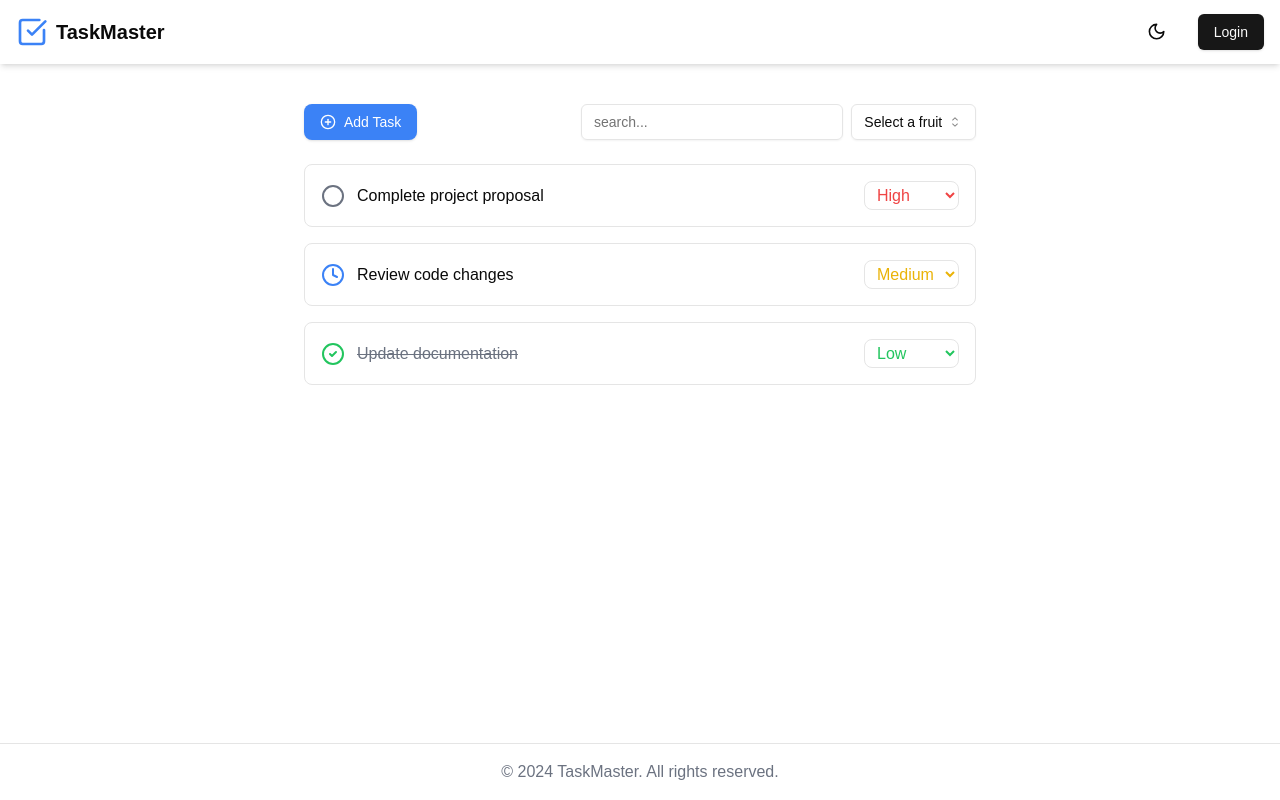
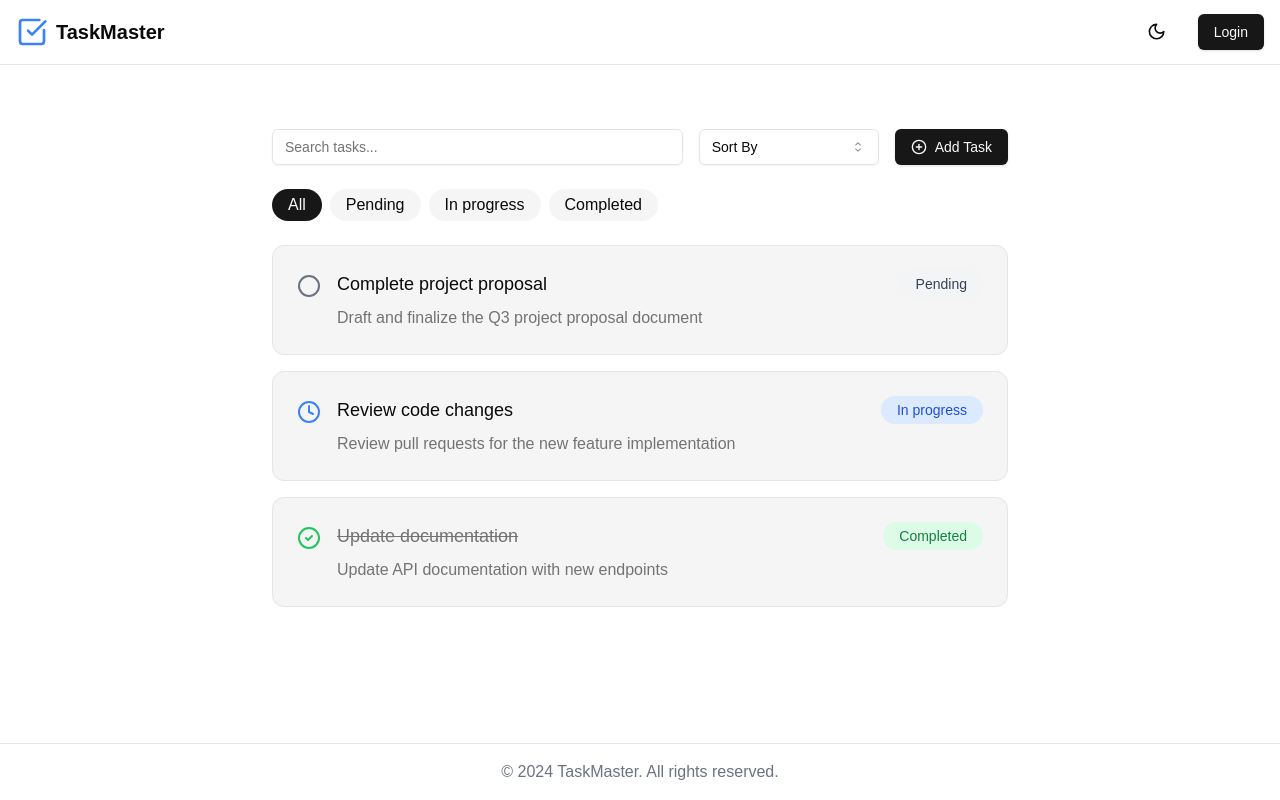
Before and after one commit to hyper-dot/taskmaster-client, a Next.js app: page / in a window 1280 px wide. Built offline with nearby package versions, Linux system fonts and the light colour scheme.

Commit message:
👌 IMPROVE: dashboard UI finalize

```diff
--- a/package.json
+++ b/package.json
@@ -34,6 +34,8 @@
     "eslint": "^8",
     "eslint-config-next": "14.2.15",
     "postcss": "^8",
+    "prettier": "^3.3.3",
+    "prettier-plugin-tailwindcss": "^0.6.8",
     "tailwindcss": "^3.4.1",
     "typescript": "^5"
   }
--- a/src/app/globals.css
+++ b/src/app/globals.css
@@ -41,7 +41,7 @@ body {
     --radius: 0.5rem;
   }
   .dark {
-    --background: 0 0% 3.9%;
+    --background: 0 0% 10%;
     --foreground: 0 0% 98%;
     --card: 0 0% 3.9%;
     --card-foreground: 0 0% 98%;
--- a/src/app/page.tsx
+++ b/src/app/page.tsx
@@ -4,45 +4,45 @@ import { PlusCircle, CheckCircle2, Circle, Clock } from "lucide-react";
 import { Input } from "@/components/ui/input";
 import { Button } from "@/components/ui/button";
 import { SortBy } from "@/components/dashboard/SortBy";
+import { cn } from "@/lib/utils";
+
+// Updated type definitions
+type TaskStatus = "pending" | "in-progress" | "completed";
+
+interface Task {
+  id: number;
+  title: string;
+  description: string;
+  status: TaskStatus;
+}
+
+type StatusTransitions = {
+  [K in TaskStatus]: TaskStatus;
+};
 
 const TaskManager: React.FC = () => {
   const [tasks, setTasks] = useState<Task[]>([
     {
       id: 1,
       title: "Complete project proposal",
+      description: "Draft and finalize the Q3 project proposal document",
       status: "pending",
-      priority: "high",
     },
     {
       id: 2,
       title: "Review code changes",
+      description: "Review pull requests for the new feature implementation",
       status: "in-progress",
-      priority: "medium",
     },
     {
       id: 3,
       title: "Update documentation",
+      description: "Update API documentation with new endpoints",
       status: "completed",
-      priority: "low",
     },
   ]);
 
-  const [newTask, setNewTask] = useState<string>("");
-
-  const addTask = (e: React.FormEvent): void => {
-    e.preventDefault();
-    if (!newTask.trim()) return;
-
-    const task: Task = {
-      id: Date.now(),
-      title: newTask,
-      status: "pending",
-      priority: "medium",
-    };
-
-    setTasks([task, ...tasks]);
-    setNewTask("");
-  };
+  const [activeFilter, setActiveFilter] = useState<TaskStatus | "all">("all");
 
   const updateStatus = (taskId: number, newStatus: TaskStatus): void => {
     setTasks(
@@ -50,23 +50,6 @@ const TaskManager: React.FC = () => {
         task.id === taskId ? { ...task, status: newStatus } : task,
       ),
     );
-  };
-
-  const updatePriority = (taskId: number, newPriority: TaskPriority): void => {
-    setTasks(
-      tasks.map((task) =>
-        task.id === taskId ? { ...task, priority: newPriority } : task,
-      ),
-    );
-  };
-
-  const getPriorityColor = (priority: TaskPriority): string => {
-    const colors: Record<TaskPriority, string> = {
-      high: "text-red-500",
-      medium: "text-yellow-500",
-      low: "text-green-500",
-    };
-    return colors[priority];
   };
 
   const getStatusIcon = (status: TaskStatus): JSX.Element => {
@@ -78,6 +61,15 @@ const TaskManager: React.FC = () => {
     return icons[status];
   };
 
+  const getStatusBadgeColor = (status: TaskStatus): string => {
+    const colors: Record<TaskStatus, string> = {
+      pending: "bg-gray-100 text-gray-700",
+      "in-progress": "bg-blue-100 text-blue-700",
+      completed: "bg-green-100 text-green-700",
+    };
+    return colors[status];
+  };
+
   // Type-safe status transitions
   const statusTransitions: StatusTransitions = {
     pending: "in-progress",
@@ -85,64 +77,100 @@ const TaskManager: React.FC = () => {
     completed: "pending",
   };
 
+  const filteredTasks = tasks.filter(
+    (task) => activeFilter === "all" || task.status === activeFilter,
+  );
+
   return (
-    <div className="max-w-2xl mx-auto my-10">
-      <form onSubmit={addTask} className="flex gap-2 mb-6 justify-between">
+    <div className="max-w-3xl mx-auto mb-4 md:my-10 px-4">
+      <div className="flex flex-col gap-6">
+        {/* Header Section */}
+        <div className="flex justify-between items-center"></div>
+
+        {/* Search and Filter Section */}
+        <div className="flex flex-col sm:flex-row gap-4">
+          <Input placeholder="Search tasks..." className="md:flex-1" />
+          <div className="flex gap-4">
+            <SortBy />
+
             <Button
-          type="submit"
-          className="flex items-center gap-2 px-4 py-2 bg-blue-500 text-white rounded-lg hover:bg-blue-600 transition-colors"
+              onClick={() => {
+                // Add dialog open logic here
+              }}
+              className="flex items-center gap-2"
             >
               <PlusCircle className="w-5 h-5" />
               Add Task
             </Button>
+          </div>
+        </div>
 
-        <div className="flex gap-2">
-          <Input placeholder="search..." />
-          <SortBy />
+        {/* Status Filter Tabs */}
+        <div className="flex gap-2 flex-wrap">
+          {["all", "pending", "in-progress", "completed"].map((status) => (
+            <button
+              key={status}
+              onClick={() => setActiveFilter(status as TaskStatus | "all")}
+              className={cn(
+                "px-4 py-1 text-sm md:text-base rounded-full font-medium transition-colors",
+                activeFilter === status
+                  ? "bg-primary text-primary-foreground"
+                  : "bg-secondary hover:bg-secondary/80",
+              )}
+            >
+              {status === "all"
+                ? "All"
+                : status.charAt(0).toUpperCase() +
+                  status.slice(1).replace("-", " ")}
+            </button>
+          ))}
         </div>
-      </form>
 
+        {/* Tasks List */}
         <div className="space-y-4">
-        {tasks.map((task: Task) => (
+          {filteredTasks.map((task: Task) => (
             <div
               key={task.id}
-            className="p-4 border rounded-lg hover:shadow-md transition-shadow"
+              className="p-6 border rounded-xl transition-all bg-secondary"
             >
-            <div className="flex items-center justify-between">
-              <div className="flex items-center gap-3">
+              <div className="flex items-start gap-4">
                 <button
                   onClick={() =>
                     updateStatus(task.id, statusTransitions[task.status])
                   }
-                  className="hover:scale-110 transition-transform"
+                  className="mt-1 hover:scale-110 transition-transform"
                 >
                   {getStatusIcon(task.status)}
                 </button>
-                <span
-                  className={
-                    task.status === "completed"
-                      ? "line-through text-gray-500"
-                      : ""
-                  }
+
+                <div className="flex-1 relative">
+                  <div className="flex items-center justify-between mb-2">
+                    <h3
+                      className={cn(
+                        "text-lg font-medium",
+                        task.status === "completed" &&
+                          "line-through text-muted-foreground",
+                      )}
                     >
                       {task.title}
+                    </h3>
+                    <span
+                      className={cn(
+                        "py-[0.1rem] px-2 md:px-4 md:py-1 text-xs absolute sm:static -top-5 -right-3 rounded-full whitespace-nowrap md:text-sm font-medium",
+                        getStatusBadgeColor(task.status),
+                      )}
+                    >
+                      {task.status.charAt(0).toUpperCase() +
+                        task.status.slice(1).replace("-", " ")}
                     </span>
                   </div>
 
-              <select
-                value={task.priority}
-                onChange={(e: React.ChangeEvent<HTMLSelectElement>) =>
-                  updatePriority(task.id, e.target.value as TaskPriority)
-                }
-                className={`${getPriorityColor(task.priority)} bg-transparent border rounded-lg px-2 py-1`}
-              >
-                <option value="high">High</option>
-                <option value="medium">Medium</option>
-                <option value="low">Low</option>
-              </select>
+                  <p className="text-muted-foreground">{task.description}</p>
+                </div>
               </div>
             </div>
           ))}
+        </div>
       </div>
     </div>
   );
--- a/src/components/dashboard/SortBy.tsx
+++ b/src/components/dashboard/SortBy.tsx
@@ -3,28 +3,29 @@ import * as React from "react";
 import {
   Select,
   SelectContent,
-  SelectGroup,
   SelectItem,
-  SelectLabel,
   SelectTrigger,
   SelectValue,
 } from "@/components/ui/select";
+
+const options = [
+  { label: "Date", value: "date" },
+  { label: "Status", value: "status" },
+  { label: "Priority", value: "priority" },
+];
 
 export function SortBy() {
   return (
     <Select>
       <SelectTrigger className="w-[180px]">
-        <SelectValue placeholder="Select a fruit" />
+        <SelectValue placeholder="Sort By" />
       </SelectTrigger>
       <SelectContent>
-        <SelectGroup>
-          <SelectLabel>Fruits</SelectLabel>
-          <SelectItem value="apple">Apple</SelectItem>
-          <SelectItem value="banana">Banana</SelectItem>
-          <SelectItem value="blueberry">Blueberry</SelectItem>
-          <SelectItem value="grapes">Grapes</SelectItem>
-          <SelectItem value="pineapple">Pineapple</SelectItem>
-        </SelectGroup>
+        {options.map((item, idx) => (
+          <SelectItem value={item.value} key={idx}>
+            {item.label}
+          </SelectItem>
+        ))}
       </SelectContent>
     </Select>
   );
--- a/src/components/shared/header.tsx
+++ b/src/components/shared/header.tsx
@@ -5,7 +5,7 @@ import LoginDialog from "../common/LoginDialog";
 
 export const Navigation: React.FC = () => {
   return (
-    <nav className="shadow-md">
+    <nav className="border-b">
       <div className="max-w-7xl mx-auto px-4">
         <div className="flex justify-between h-16">
           {/* Logo and brand */}
--- a/tailwind.config.ts
+++ b/tailwind.config.ts
@@ -10,54 +10,55 @@ const config: Config = {
   theme: {
     extend: {
       colors: {
-  			background: 'hsl(var(--background))',
-  			foreground: 'hsl(var(--foreground))',
+        background: "hsl(var(--background))",
+        foreground: "hsl(var(--foreground))",
         card: {
-  				DEFAULT: 'hsl(var(--card))',
-  				foreground: 'hsl(var(--card-foreground))'
+          DEFAULT: "hsl(var(--card))",
+          foreground: "hsl(var(--card-foreground))",
         },
         popover: {
-  				DEFAULT: 'hsl(var(--popover))',
-  				foreground: 'hsl(var(--popover-foreground))'
+          DEFAULT: "hsl(var(--popover))",
+          foreground: "hsl(var(--popover-foreground))",
         },
         primary: {
-  				DEFAULT: 'hsl(var(--primary))',
-  				foreground: 'hsl(var(--primary-foreground))'
+          DEFAULT: "hsl(var(--primary))",
+          foreground: "hsl(var(--primary-foreground))",
         },
         secondary: {
-  				DEFAULT: 'hsl(var(--secondary))',
-  				foreground: 'hsl(var(--secondary-foreground))'
+          DEFAULT: "hsl(var(--secondary))",
+          foreground: "hsl(var(--secondary-foreground))",
         },
         muted: {
-  				DEFAULT: 'hsl(var(--muted))',
-  				foreground: 'hsl(var(--muted-foreground))'
+          DEFAULT: "hsl(var(--muted))",
+          foreground: "hsl(var(--muted-foreground))",
         },
         accent: {
-  				DEFAULT: 'hsl(var(--accent))',
-  				foreground: 'hsl(var(--accent-foreground))'
+          DEFAULT: "hsl(var(--accent))",
+          foreground: "hsl(var(--accent-foreground))",
         },
         destructive: {
-  				DEFAULT: 'hsl(var(--destructive))',
-  				foreground: 'hsl(var(--destructive-foreground))'
+          DEFAULT: "hsl(var(--destructive))",
+          foreground: "hsl(var(--destructive-foreground))",
         },
-  			border: 'hsl(var(--border))',
-  			input: 'hsl(var(--input))',
-  			ring: 'hsl(var(--ring))',
+        border: "hsl(var(--border))",
+        input: "hsl(var(--input))",
+        ring: "hsl(var(--ring))",
         chart: {
-  				'1': 'hsl(var(--chart-1))',
-  				'2': 'hsl(var(--chart-2))',
-  				'3': 'hsl(var(--chart-3))',
-  				'4': 'hsl(var(--chart-4))',
-  				'5': 'hsl(var(--chart-5))'
-  			}
+          "1": "hsl(var(--chart-1))",
+          "2": "hsl(var(--chart-2))",
+          "3": "hsl(var(--chart-3))",
+          "4": "hsl(var(--chart-4))",
+          "5": "hsl(var(--chart-5))",
+        },
       },
       borderRadius: {
-  			lg: 'var(--radius)',
-  			md: 'calc(var(--radius) - 2px)',
-  			sm: 'calc(var(--radius) - 4px)'
-  		}
-  	}
+        lg: "var(--radius)",
+        md: "calc(var(--radius) - 2px)",
+        sm: "calc(var(--radius) - 4px)",
       },
-  plugins: [require("tailwindcss-animate")],
+    },
+  },
+  // eslint-disable-next-line
+  plugins: [require("tailwindcss-animate"), "prettier-plugin-tailwindcss"],
 };
 export default config;
```
Also changed, not shown: 1 other file (tests, documents, lock files or other folders). Lines whose indentation alone changed are shown as unchanged.
